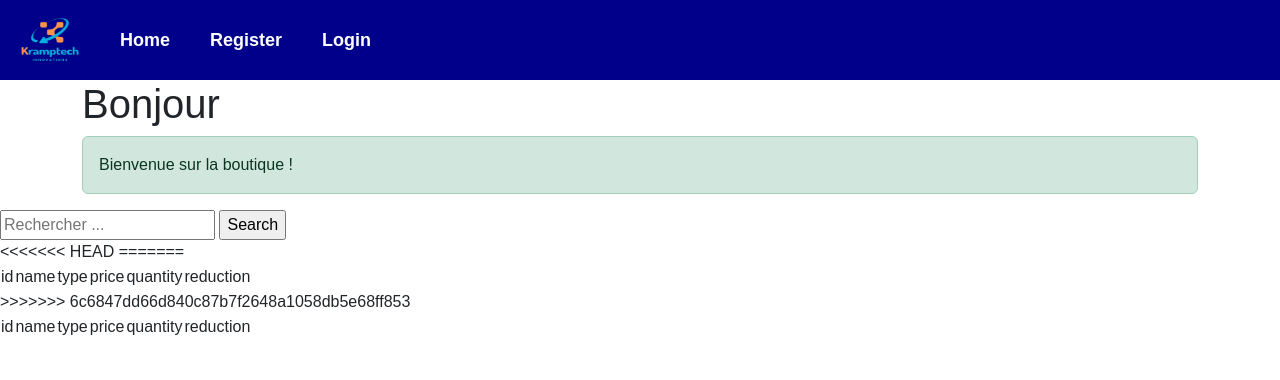
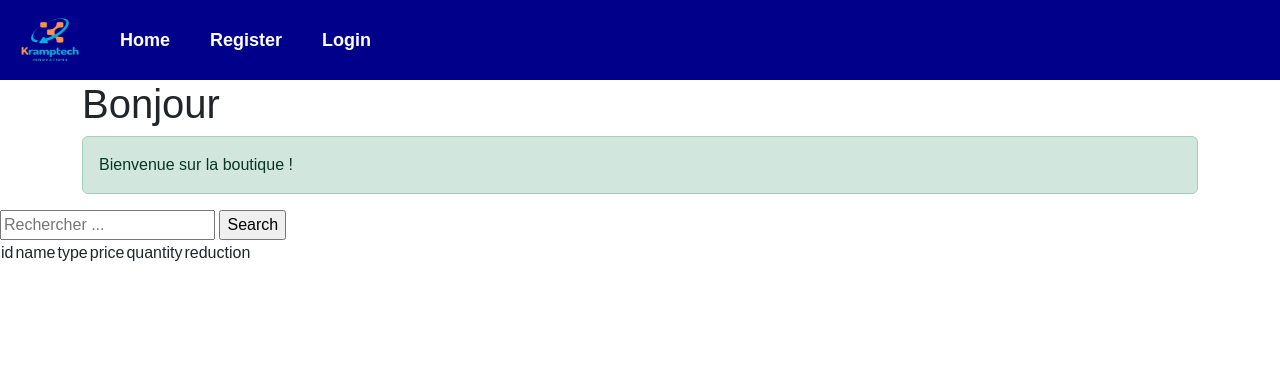
Before and after one commit to ouachtou/PHP-BDD, a PHP site: page / in a window 1280 px wide. Shown: the top 380 px of the page. Run offline with PHP 8.4, Linux system fonts and the light colour scheme; data that the repository does not hold is empty.

Commit message:
fixed merge

```diff
--- a/public/index.php
+++ b/public/index.php
@@ -36,37 +36,6 @@ require_once __DIR__ . '/../src/init.php';
     </div>
 
     <!-- #TABLEAU --->
-<<<<<<< HEAD
-    <table class="search">
-        <tbody>
-            <tr class="product">
-                <td>id</td>
-                <td>name</td>
-                <td>type</td>
-                <td>price</td>
-                <td>quantity</td>
-                <td>reduction</td>
-            </tr>
-            <?php
-            $pdo = initDB();
-            $searchValue = isset($_POST['search']) ? $_POST['search'] : "";
-            $pdoStatement = $pdo->prepare("SELECT * FROM Products
-             WHERE (name LIKE '%$searchValue%') OR (type LIKE '%$searchValue%') OR (price LIKE '%$searchValue%')");
-            $pdoStatement->execute();
-            $products = $pdoStatement->fetchAll();
-            ?>
-            <?php foreach ($products as $product) : ?>
-                <tr class="case">
-                    <td><?php echo $product['id'] ?></td>
-                    <td><?php echo $product['name'] ?></td>
-                    <td><?php echo $product['type'] ?></td>
-                    <td><?php echo $product['price'] ?></td>
-                    <td><?php echo $product['quantity'] ?></td>
-                    <td><?php echo $product['reduction'] ?></td>
-                </tr>
-            <?php endforeach; ?>
-        </tbody>
-=======
     <table>
         <tr>
             <td>id</td>
@@ -95,7 +64,6 @@ require_once __DIR__ . '/../src/init.php';
                 <td><?= $product['reduction'] ?></td>
             </tr>
         <?php endforeach; ?>
->>>>>>> 6c6847dd66d840c87b7f2648a1058db5e68ff853
     </table>
 </body>
 
```
